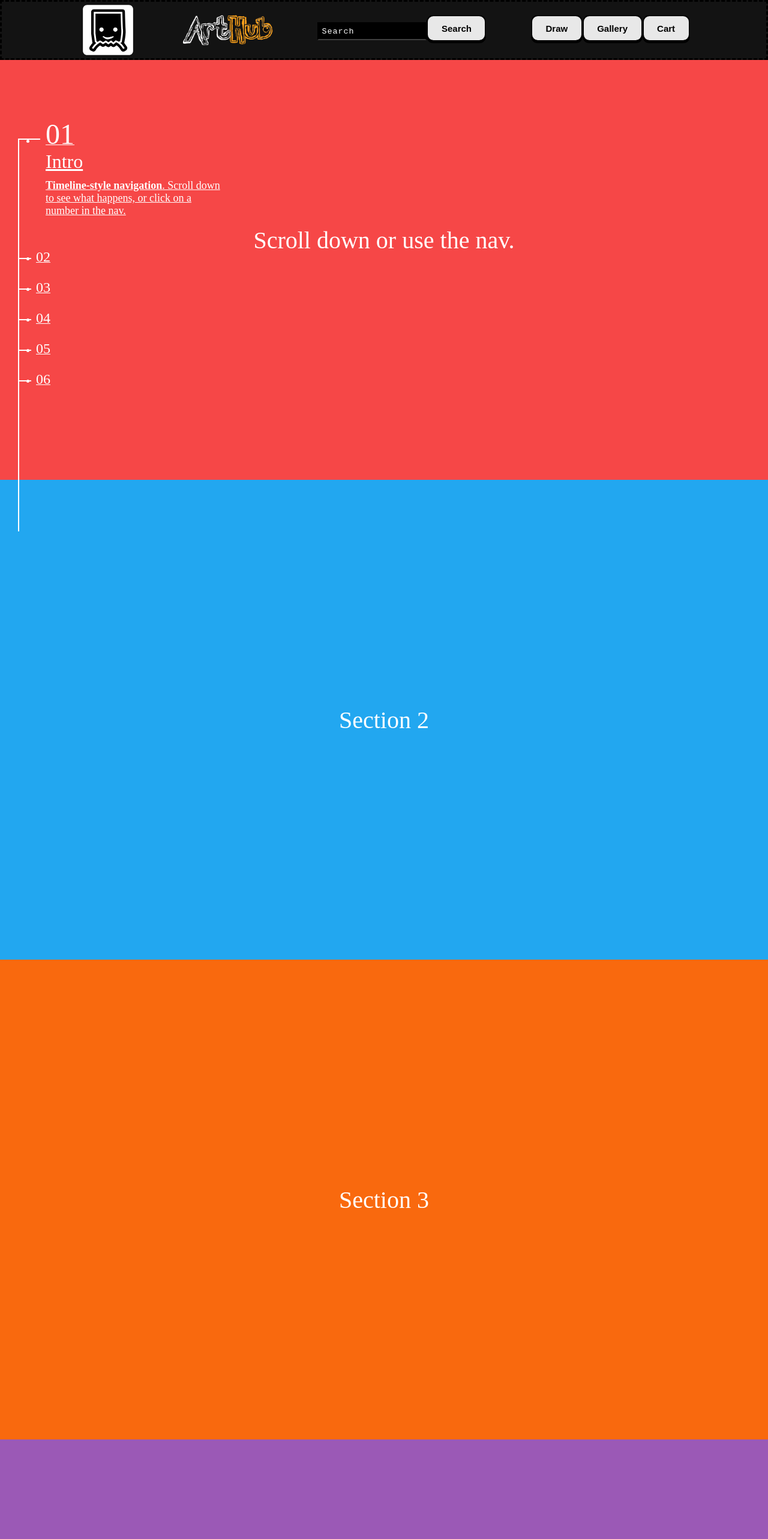
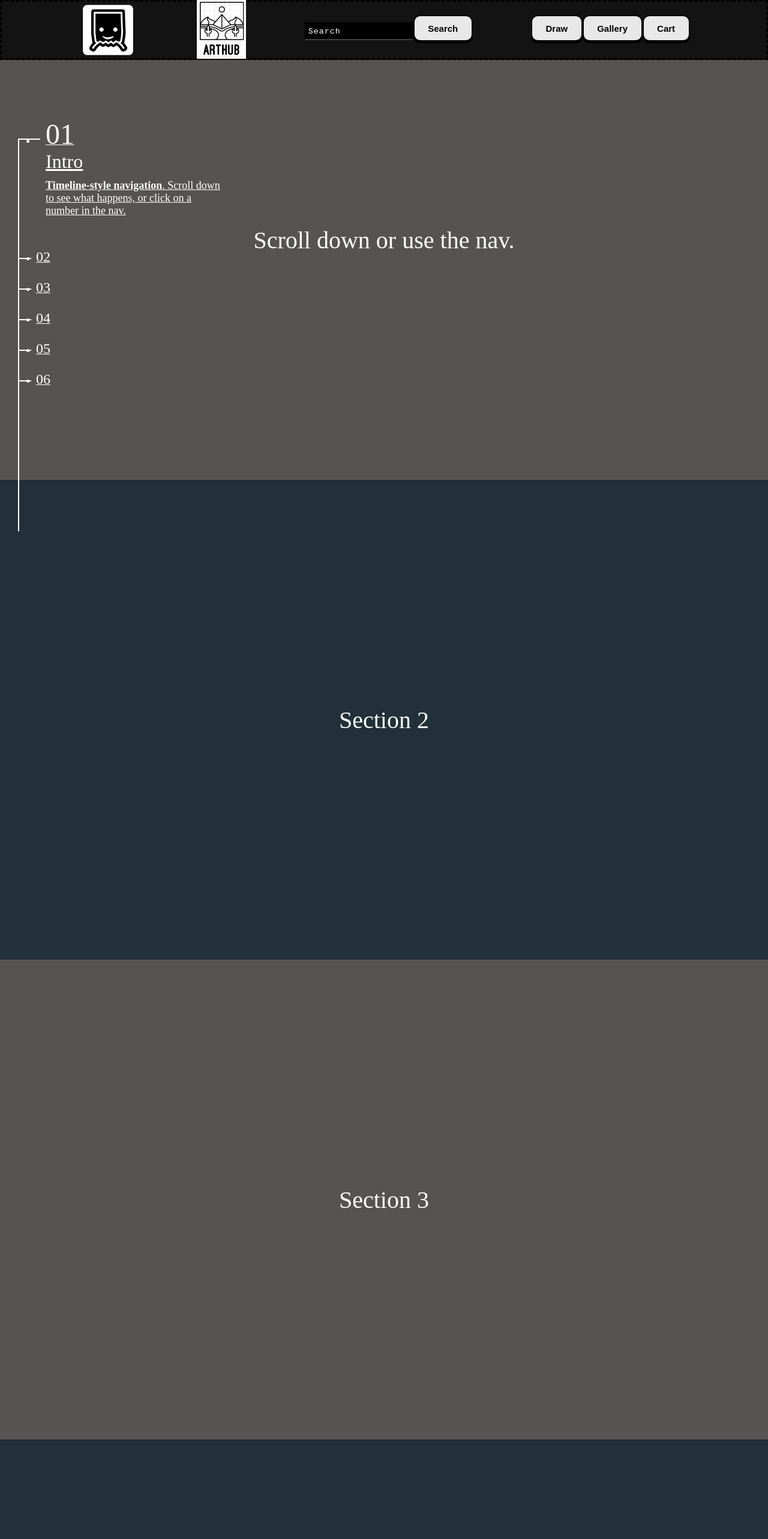
Before and after one commit to cauliflow3r/React-Hackathon, a React (Create React App) app: page / in a window 1280 px wide. Shown: the top 2566 px of the page at 60% size. Built offline with nearby package versions, Linux system fonts and the light colour scheme.

Commit message:
homepage + navbarlogo

```diff
--- a/src/components/Styles/AxyenniyNavbar.css
+++ b/src/components/Styles/AxyenniyNavbar.css
@@ -86,3 +86,5 @@ button:hover .button_top {
 button:active .button_top {
   transform: translateY(0);
 }
+.newLogo {
+}
--- a/src/components/Styles/HomePage.css
+++ b/src/components/Styles/HomePage.css
@@ -21,27 +21,27 @@ section:nth-child(1) {
 }
 
 section:nth-child(2) {
-  background: #f64747;
+  background: #575353;
 }
 
 section:nth-child(3) {
-  background: #22a7f0;
+  background: #213039;
 }
 
 section:nth-child(4) {
-  background: #f9690e;
+  background: #575353;
 }
 
 section:nth-child(5) {
-  background: #9b59b6;
+  background: #213039;
 }
 
 section:nth-child(6) {
-  background: #03c9a9;
+  background: #575353;
 }
 
 section:nth-child(7) {
-  background: #ffcc00;
+  background: #213039;
 }
 
 .nav__wrapper {
@@ -143,3 +143,6 @@ section:nth-child(7) {
   opacity: 1;
   overflow: visible;
 }
+navbar {
+  position: relative;
+}
--- a/src/components/navbar/AxyenniyNavbar.jsx
+++ b/src/components/navbar/AxyenniyNavbar.jsx
@@ -4,6 +4,7 @@ import "../Styles/AxyenniyNavbar.css";
 import { Box } from "@mui/material";
 import siteName from "../svg/siteName.png";
 import { Link } from "react-router-dom";
+import newlogo from "../svg/Screenshot 2023-05-16 at 14.13.41.png";
 
 const AxyenniyNavbar = () => {
   return (
@@ -36,7 +37,12 @@ const AxyenniyNavbar = () => {
               alt="logo"
             />
             <Link to="/">
-              <img style={{ maxWidth: "150px" }} src={siteName} alt="" />
+              <img
+                className="newLogo"
+                style={{ maxHeight: "100px" }}
+                src={newlogo}
+                alt=""
+              />
             </Link>
             <div className="search">
               <input
```
Also changed, not shown: src/components/svg/Screenshot 2023-05-16 at 14.13.41.png (added).
